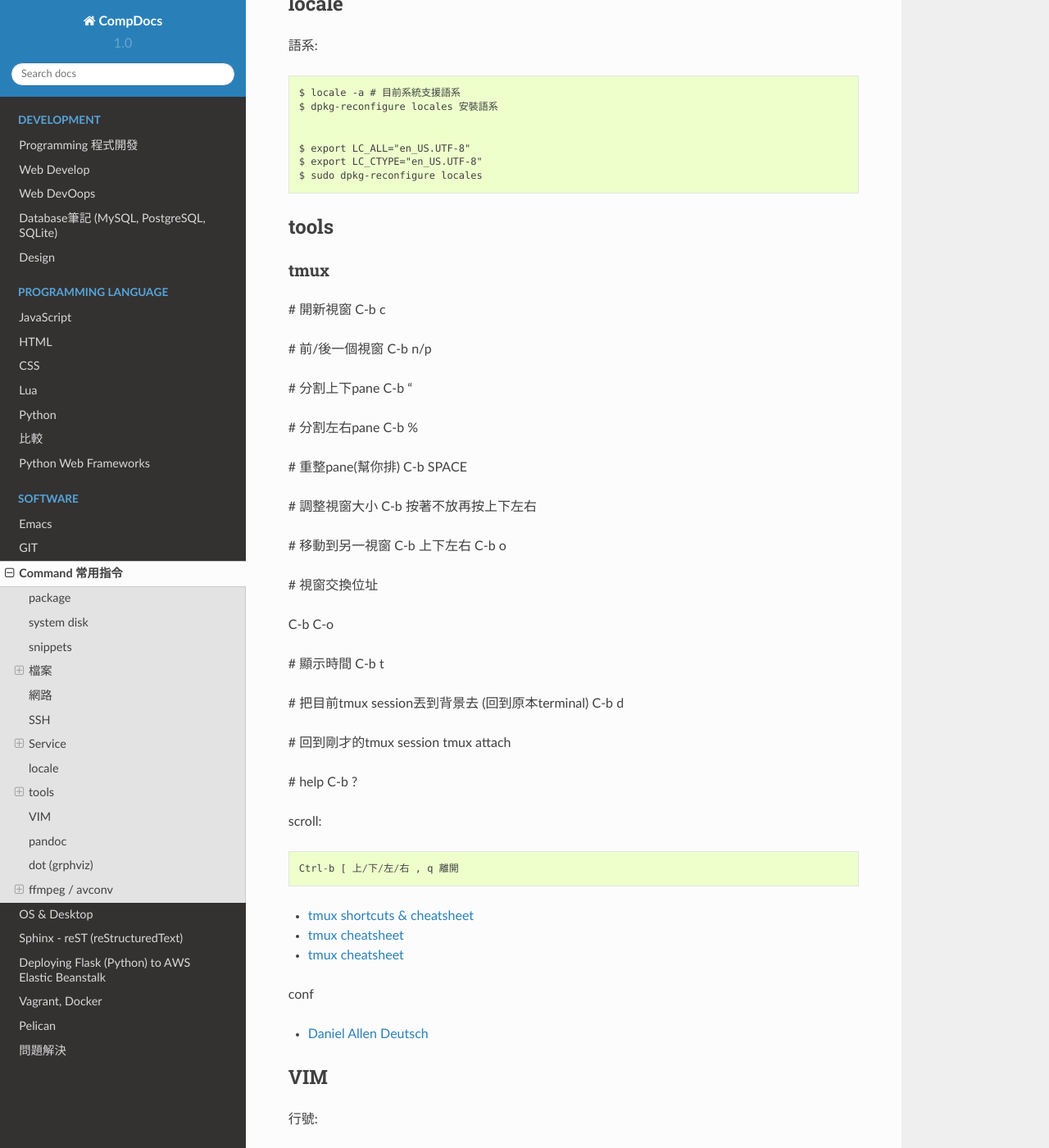
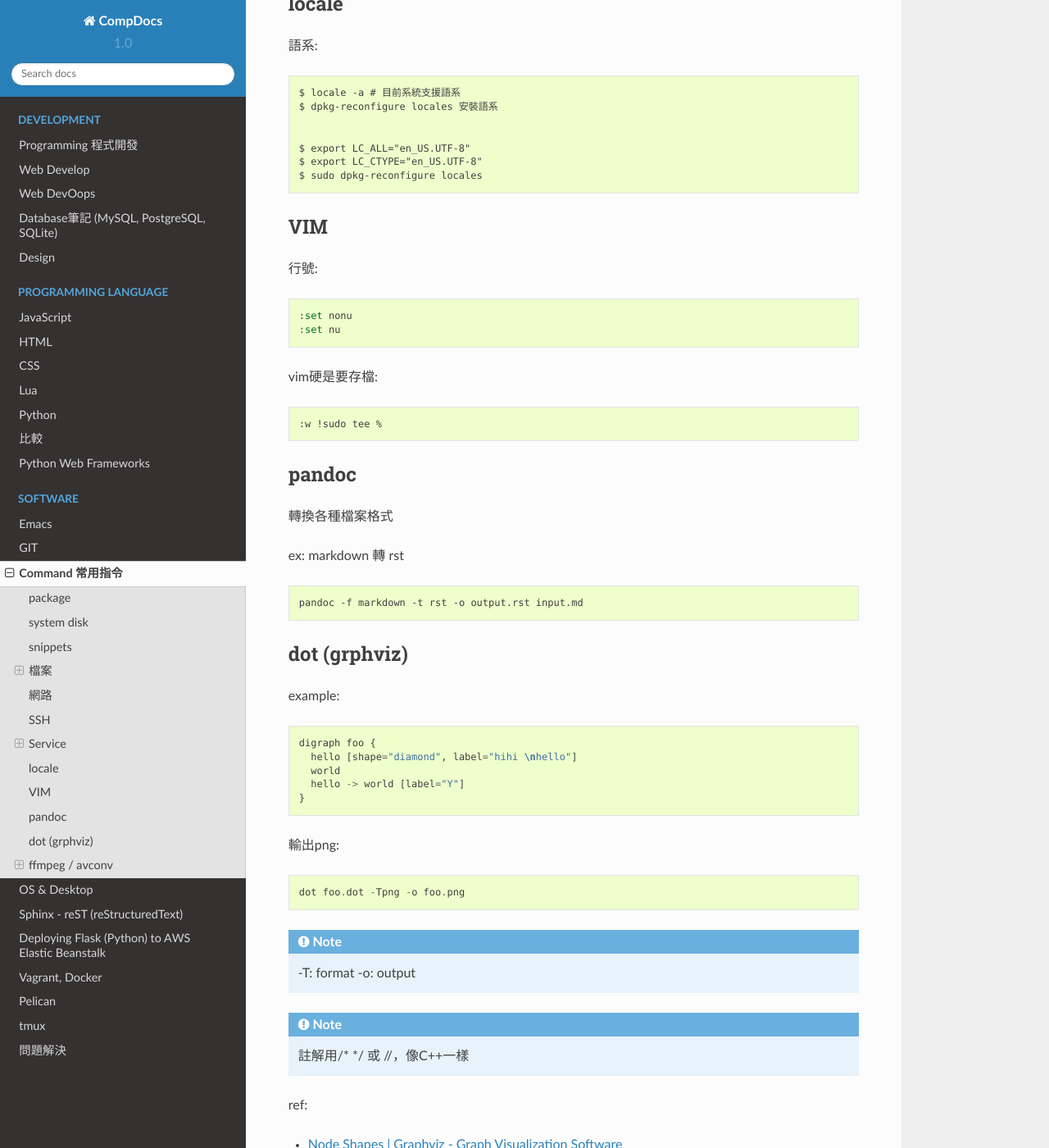
Before and after one commit to moogoo78/comp.suhen.org, a Sphinx documentation site: the page built from docs/source/command_line.rst, in a window 1280 px wide and 1400 px high, scrolled down 7156 px. Shown: the whole window at 82% size. Built offline with Sphinx 7.4.7 and the Read the Docs theme 2.0.0, drawn with Linux system fonts in a browser that asks for light colours.

Commit message:
add tmux

```diff
--- a/docs/source/command_line.rst
+++ b/docs/source/command_line.rst
@@ -335,60 +335,6 @@
   $ sudo dpkg-reconfigure locales
 
 
-tools
-----------
-
-tmux
-~~~~~~~~~~~
-# 開新視窗
-C-b c
-
-# 前/後一個視窗
-C-b n/p
-
-# 分割上下pane
-C-b "
-
-# 分割左右pane
-C-b %
-
-# 重整pane(幫你排)
-C-b SPACE
-
-# 調整視窗大小
-C-b 按著不放再按上下左右
-
-# 移動到另一視窗
-C-b 上下左右
-C-b o
-
-# 視窗交換位址
-
-C-b C-o
-
-# 顯示時間
-C-b t
-
-# 把目前tmux session丟到背景去 (回到原本terminal)
-C-b d
-
-# 回到剛才的tmux session
-tmux attach
-
-# help
-C-b ?
-
-scroll::
-
-  Ctrl-b [ 上/下/左/右 , q 離開
-
-* `tmux shortcuts & cheatsheet <https://gist.github.com/MohamedAlaa/2961058>`__
-* `tmux cheatsheet <https://gist.github.com/andreyvit/2921703>`__
-* `tmux cheatsheet <https://gist.github.com/henrik/1967800>`__
-
-conf
-
-* `Daniel Allen Deutsch <http://danielallendeutsch.com/blog/16-using-tmux-properly.html>`__
 
 VIM
 -------------
--- a/docs/source/database.rst
+++ b/docs/source/database.rst
@@ -549,6 +549,8 @@
    # service (daemon)
    $ brew services start postgresql
 
+   ## export csv
+   $ psql -U user -d db_name -c "Copy (Select * From foo_table LIMIT 10) To STDOUT With CSV HEADER DELIMITER ',';" > foo_data.csv
 
 `PostgreSql - Debian Wiki <https://wiki.debian.org/PostgreSql#Installation>`__
 
--- a/docs/source/index.rst
+++ b/docs/source/index.rst
@@ -44,4 +44,5 @@
    aws_eb_flask
    soft/vagrant_and_docker
    soft/pelican
+   soft/tmux
    qna
```
Also changed, not shown: docs/source/python.rst (+52 -0 lines), docs/source/soft/git.rst (+8 -0 lines), docs/source/soft/tmux.rst (added, +51 -0 lines).
